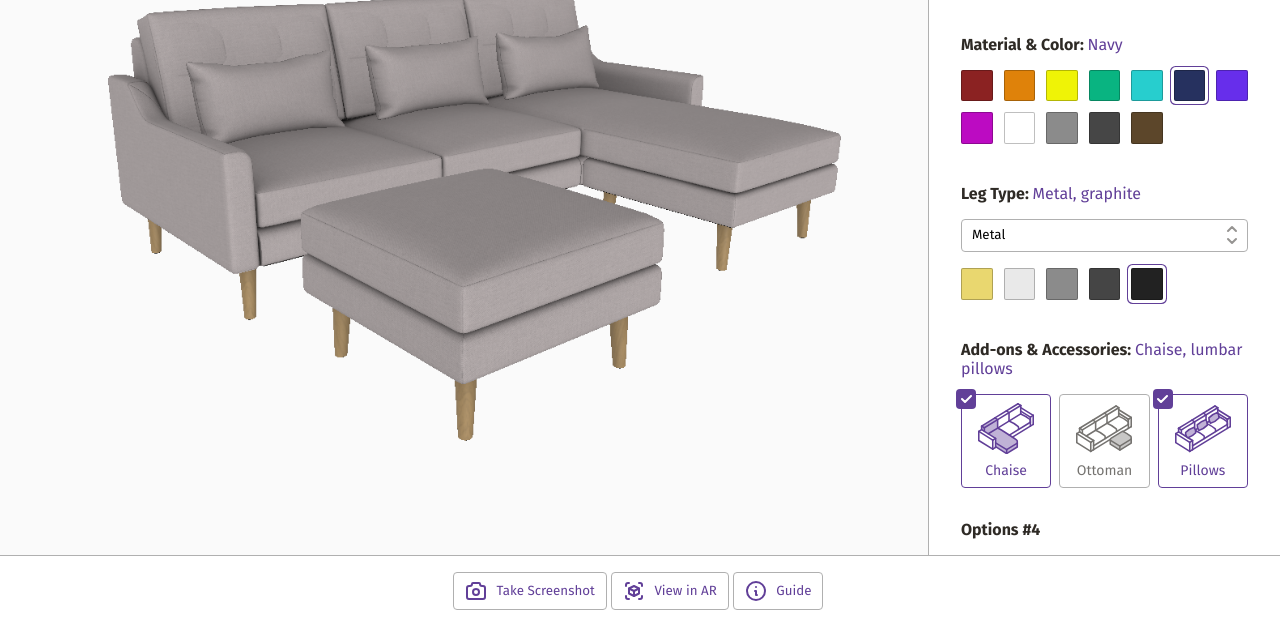
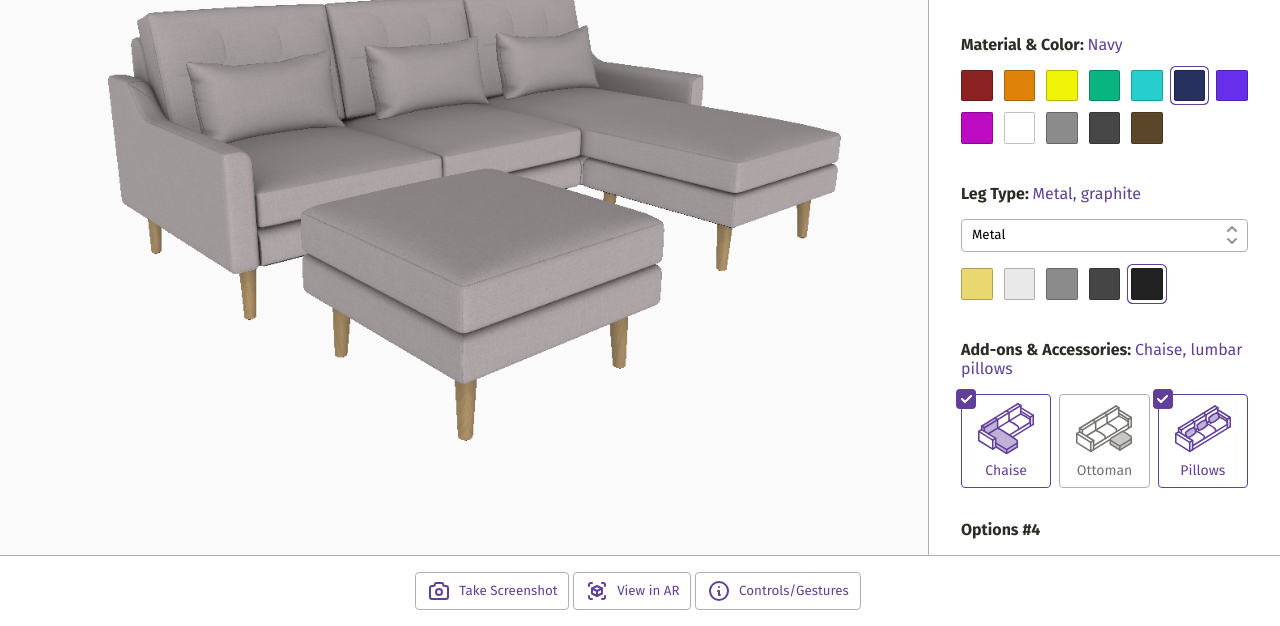
Before and after one commit to bbag/sofa-beta, a plain HTML site: page index.html in a window 1280 px wide. Shown: the part 174-800 px from the top of the page. Drawn offline with Linux system fonts and the light colour scheme.

Commit message:
Updated "controls/gestures" button text

```diff
--- a/index.html
+++ b/index.html
@@ -166,7 +166,7 @@
                                 <line x1="12" y1="8" x2="12.01" y2="8" />
                                 <polyline points="11 12 12 12 12 16 13 16" />
                             </svg>
-                            <span class="demo-step-ui__mini-menu__button__label">Guide</span>
+                            <span class="demo-step-ui__mini-menu__button__label">Controls/Gestures</span>
                         </button>
                         <!-- <div class="demo-step-ui__mini-menu__popup">
                             <div class="demo-step-ui__mini-menu__popup__content">
```
